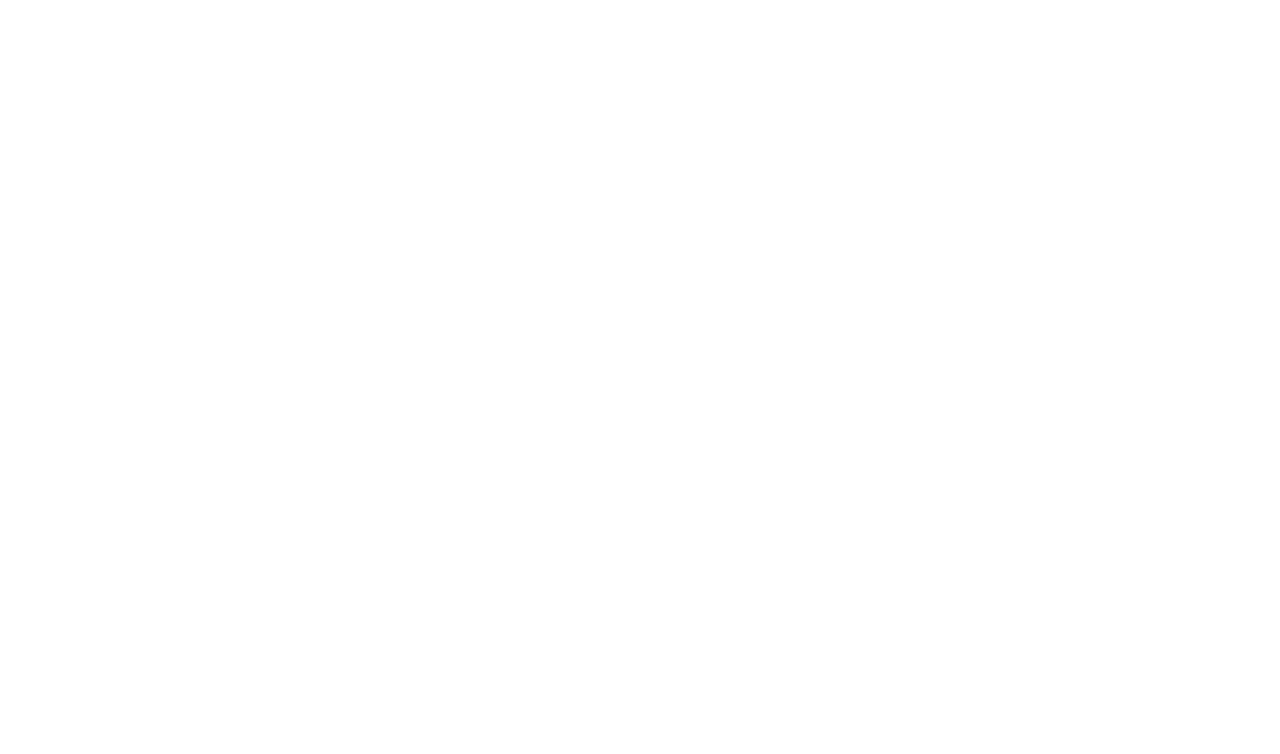
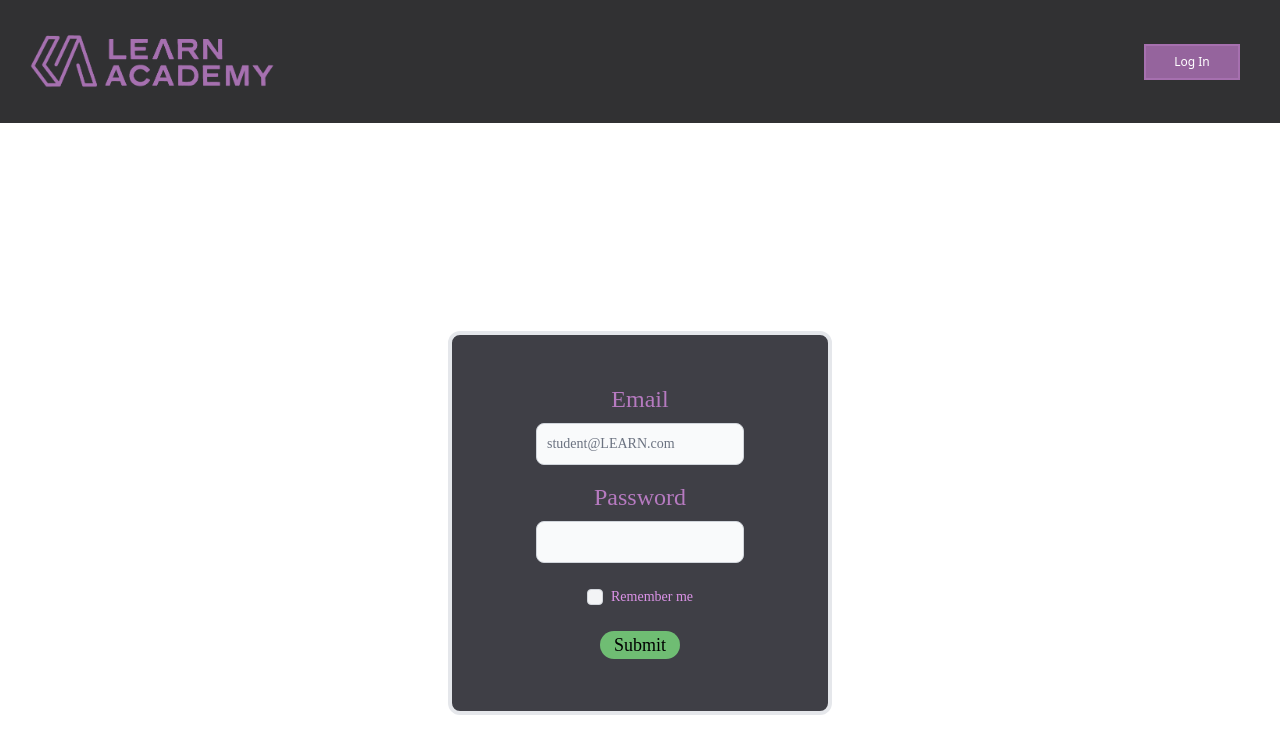
Before and after one commit to LEARNAcademy/student-application, a React (Create React App) app: page /login in a window 1280 px wide. Before the commit this address had no page. Shown: the top 754 px of the page. Built offline with nearby package versions, Linux system fonts and the light colour scheme; a web font is replaced by a local one.

Commit message:
💄 Completed links to landing page

```diff
--- a/src/App.js
+++ b/src/App.js
@@ -21,8 +21,8 @@
 
   return (
     <Routes>
-      <Route path="/" element={<StudentLogin login={login} setLogin={setLogin} navigate={navigate} />} />
-      <Route path="/studentdash" element={<StudentDashboard login={login} setLogin={setLogin} />} />
+      <Route path="/" element={<StudentDashboard login={login} setLogin={setLogin} />} />
+      <Route path="/login" element={<StudentLogin login={login} setLogin={setLogin} navigate={navigate} />} />
       <Route path="/aboutus" element={<AboutUs />} />
       <Route path="/privacypolicy" element={<PrivacyPolicy />} />
       <Route path="/termsofuse" element={<TermsOfUse />} />
--- a/src/components/Footer.js
+++ b/src/components/Footer.js
@@ -7,7 +7,9 @@
     <>
       <div className="h-auto w-full px-8 py-4 text-lg lg:px-8">
         <div className="m-8 mx-20 flex flex-wrap space-x-4 justify-self-auto font-['gesta'] ">
-          < img src={learnSymbol}/>
+          <a href="/">
+            < img src={learnSymbol}/>
+          </a>
           <p className="flex-auto"> © 2022 LEARN</p>
           <NavLink to="/aboutus" className="hover:text-learnpurple">About Us</NavLink>
           <NavLink to="/privacypolicy" className="hover:text-learnpurple">Privacy Policy</NavLink>
--- a/src/components/Header.js
+++ b/src/components/Header.js
@@ -11,7 +11,9 @@
     <>
       <div className="flex items-center justify-between border-b border-gray-400 bg-learngray py-2 sm:hidden">
         <div className="mr-44">
-          <img src={learnLogo} alt="logo" className="scale-[75%]" />
+          <a href="/">
+            <img src={learnLogo} alt="logo" className="scale-[75%]" />
+          </a>
         </div>
         <nav>
           <section className="mr-4 flex">
@@ -71,10 +73,12 @@
       </div>
       <div className="hidden sm:flex sm:items-center sm:justify-between sm:bg-[#313133]">
         <div className="flex flex-row">
-          <img
-            src={learnLogo}
-            className="ml-2 h-10 w-28 sm:h-auto sm:w-72"
-            alt="Learn Academy Logo" />
+          <a href="/">
+            <img
+              src={learnLogo}
+              className="ml-2 h-10 w-28 sm:h-auto sm:w-72"
+              alt="Learn Academy Logo" />
+          </a>
         </div>
         <div className="flex flex-row items-start sm:items-center">
           {user && <div className="mx-10">
--- a/src/components/Navigation.js
+++ b/src/components/Navigation.js
@@ -16,7 +16,7 @@
         <Button text={"Log Out"} onClick={navigateLogin} />
       }
       {!login &&
-        <Button text={"Log In"} path={"/"} />
+        <Button text={"Log In"} path={"/login"} />
       }
     </div>
   )
--- a/src/pages/StudentLogin/StudentLogin.js
+++ b/src/pages/StudentLogin/StudentLogin.js
@@ -22,7 +22,7 @@
     e.preventDefault()
     setLogin(true)
     if(login) {
-      navigate("/studentdash")
+      navigate("/")
     }
   }
 
```
